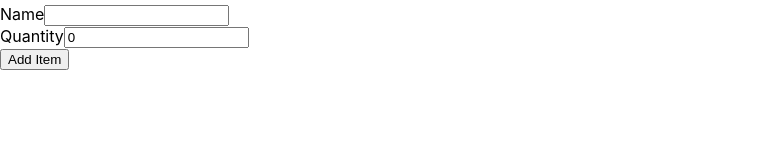
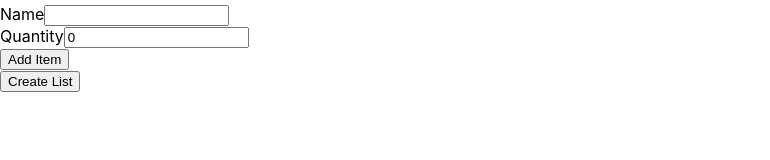
Before and after one commit to the-collab-lab/tcl-19-smart-shopping-list, a React (Create React App) app: page /list in a window 1280 px wide. Shown: the part 236-396 px from the top of the page, without its empty margins (0-770 px from the left). Built offline with nearby package versions, Linux system fonts and the light colour scheme; no server answers; the database is empty.

Commit message:
create CreateList file

```diff
--- a/src/App.js
+++ b/src/App.js
@@ -6,6 +6,7 @@ import Nav from './components/Nav';
 import './styles/App.css';
 import ItemsList from './components/ItemsList';
 import AddItemsToList from './components/AddItemsToList';
+import CreateList from './components/CreateList';
 
 function App() {
   return (
@@ -21,6 +22,7 @@ function App() {
       <h1>Shopping List</h1>
       <ItemsList />
       <AddItemsToList />
+      <CreateList />
       <Nav />
     </div>
   );
--- /dev/null
+++ b/src/components/CreateList.js
@@ -0,0 +1,29 @@
+import React, { useReducer, useEffect } from 'react';
+import firebase from '../lib/firebase';
+import { NavLink } from 'react-router-dom';
+import getToken from '../lib/tokens';
+
+const CreateList = () => {
+  const newToken = useReducer(getToken, () => {
+    const localData = localStorage.getItem('newToken');
+    return localData ? JSON.parse(localData) : [];
+  });
+
+  useEffect(() => {
+    localStorage.setItem('newToken', JSON.stringify(newToken));
+  }, [newToken]);
+
+  function onSubmitList() {}
+
+  return (
+    <form onSubmit={onSubmitList}>
+      <div>
+        <NavLink to="/list">
+          <button type="submit">Create List</button>
+        </NavLink>
+      </div>
+    </form>
+  );
+};
+
+export default CreateList;
--- a/src/components/Nav.js
+++ b/src/components/Nav.js
@@ -2,7 +2,7 @@ import React from 'react';
 import { NavLink } from 'react-router-dom';
 import '../styles/Nav.css';
 
-export default function Nav() {
+const Nav = () => {
   return (
     <nav>
       <ul className="flexed-list">
@@ -19,4 +19,6 @@ export default function Nav() {
       </ul>
     </nav>
   );
-}
+};
+
+export default Nav;
```
Also changed, not shown: src/components/List.js (+5 -2 lines), 1 other file (tests, documents, lock files or other folders).
